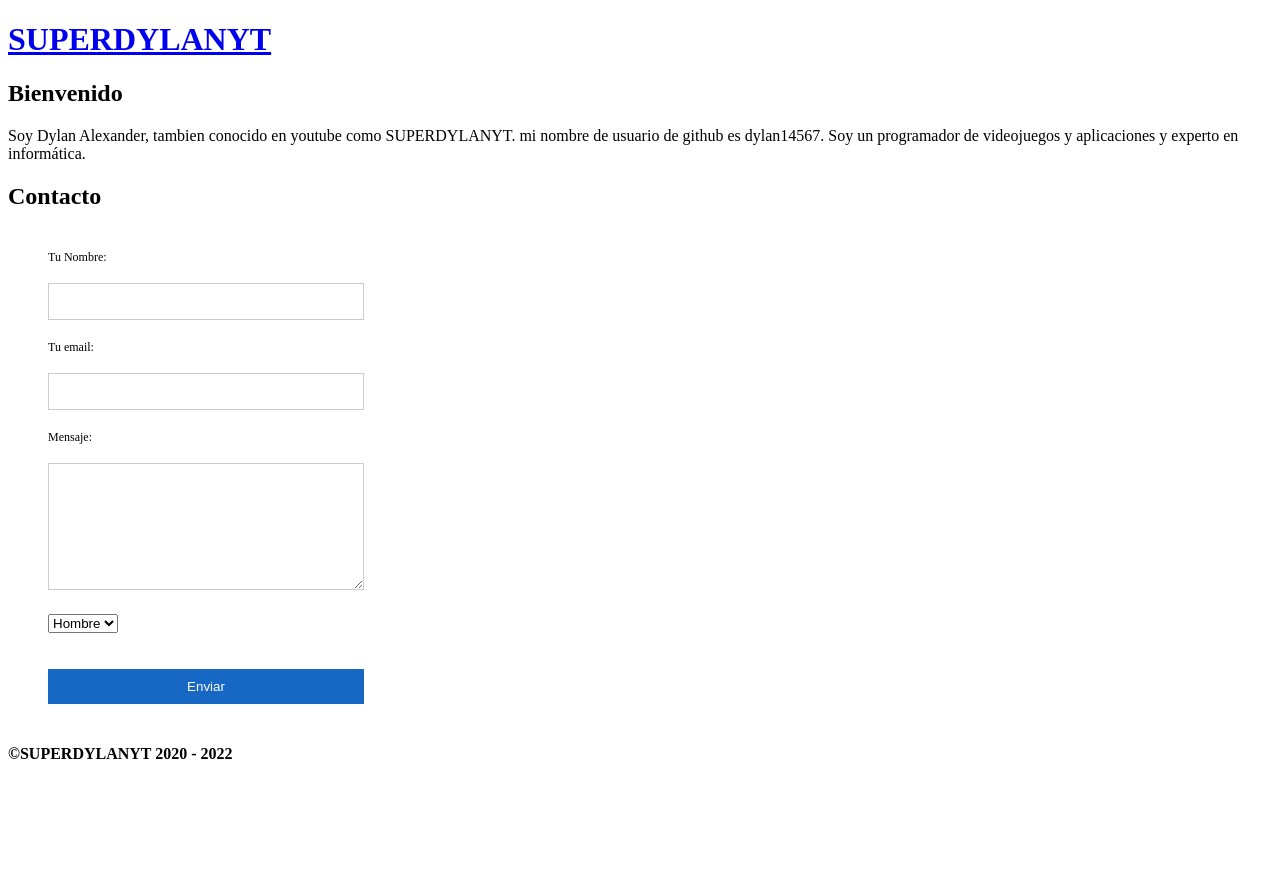
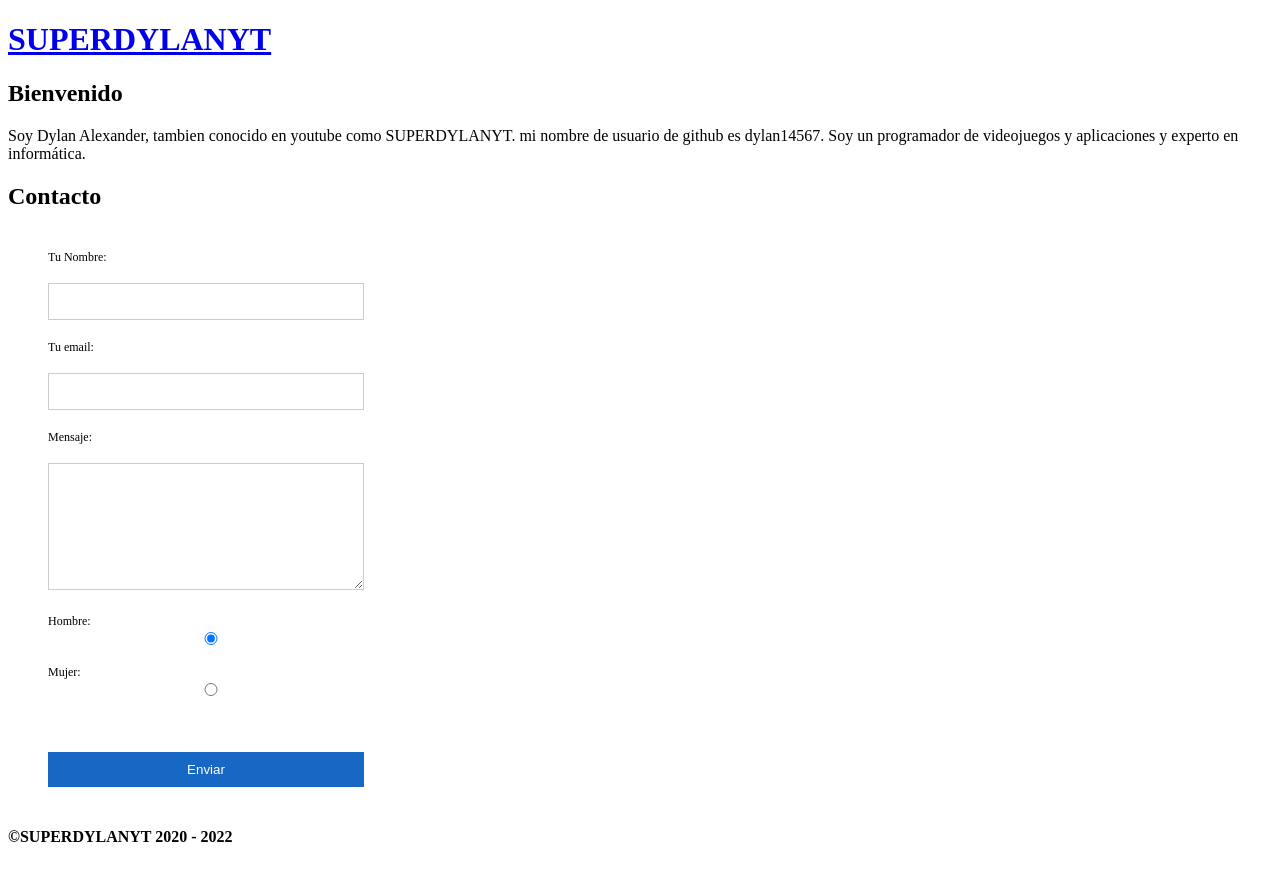
Before and after one commit to dylanmeca/dylanmeca.github.io, a Jekyll site: the page built from contacto.md, in a window 1280 px wide. Shown: the top 881 px of the page. Built offline with Jekyll 4.4.1, drawn with Linux system fonts in a browser that asks for light colours; comment, search, counter and statistics services are not loaded.

Commit message:
Update contacto.md

```diff
--- a/contacto.md
+++ b/contacto.md
@@ -22,11 +22,11 @@
     <span id="message_validation" class="error_message"></span>
   </div>
   <div class="row">
-    <label class="required" for="genero"></label>
-    <select id="genero">
-         <option name="genero" value="">Hombre </option>
-         <option name="genero" value="">Mujer </option>
-    </select>
+    <label class="required" for="hombre">Hombre: </label>
+    <input id="hombre" type="radio" name="genero" value="hombre" checked>
+    <label class="required" for="mujer">Mujer: </label>
+    <input id="mujer" type="radio" name="genero" value="mujer">
+    <span id="message_validation" class="error_message"></span>
   </div>
   <br />
 
```
